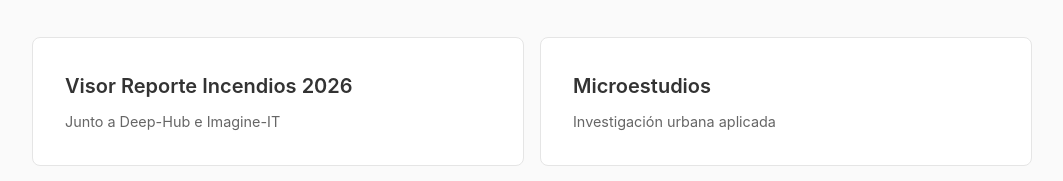
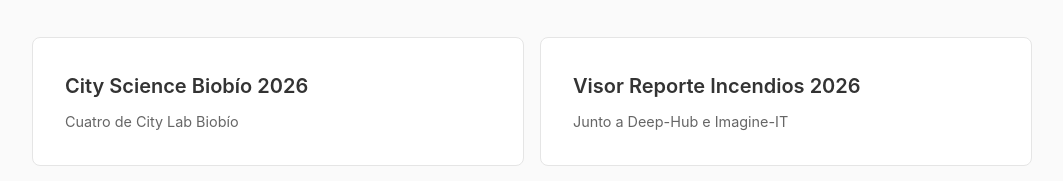
Before and after one commit to citylabbiobio/linkinbio, a SvelteKit app: page / in a window 1280 px wide. Shown: the part 395-576 px from the top of the page, without its empty margins (108-1171 px from the left). Built offline with nearby package versions, Linux system fonts and the light colour scheme.

Commit message:
updating media blocks // 08.06

```diff
--- a/src/routes/+page.svelte
+++ b/src/routes/+page.svelte
@@ -12,6 +12,11 @@
 
     // Datos (const donde no se mutan)
     const mainLinks = [
+        {
+          title: "City Science Biobío 2026",
+          description: "Cuatro de City Lab Biobío",
+          url: "https://cityscience.citylabbiobio.cl",
+        },
         {
           title: "Visor Reporte Incendios 2026",
           description: "Junto a Deep-Hub e Imagine-IT",
```
